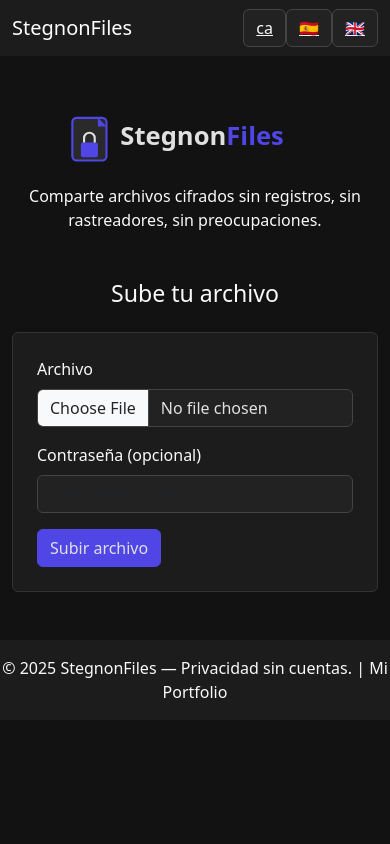
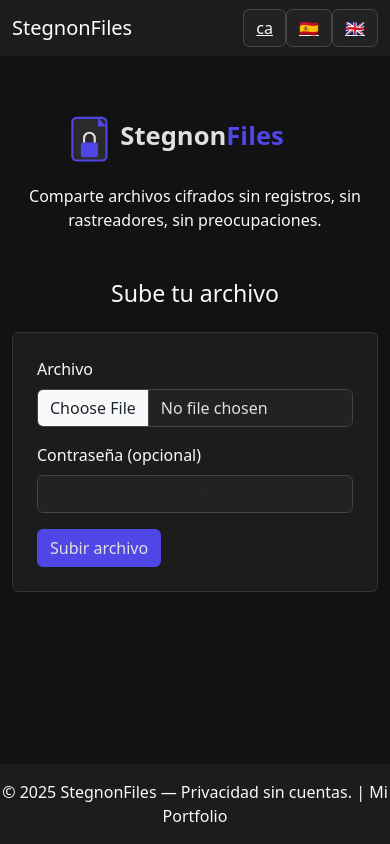
Before and after one commit to Gerijacki/stegnonfiles, a Laravel app: page / in a window 390 px wide. Run offline with Laravel 10, Linux system fonts and the light colour scheme.

Commit message:
style: Improve layout styling for better responsiveness and readability

```diff
--- a/resources/views/layouts/app.blade.php
+++ b/resources/views/layouts/app.blade.php
@@ -7,17 +7,19 @@
     <title>StegnonFiles</title>
     <link href="https://cdn.jsdelivr.net/npm/bootstrap@5.3.3/dist/css/bootstrap.min.css" rel="stylesheet">
     <style>
-        html body {
+        html,
+        body {
+            height: 100%;
+            margin: 0;
+            padding: 0;
             background-color: #121212;
             color: #e0e0e0;
-            height: 100%;
-            margin: 0;
             display: flex;
             flex-direction: column;
         }
 
         main.container {
-            flex: 1;
+            flex: 1 0 auto;
         }
 
         .bg-dark-custom {
@@ -54,8 +56,8 @@
         }
 
         .navbar,
-        .footer {
-            background-color: #1c1c1c;
+        footer.footer {
+            flex-shrink: 0;
         }
     </style>
 </head>
```
Also changed, not shown: public/favicon.ico.
